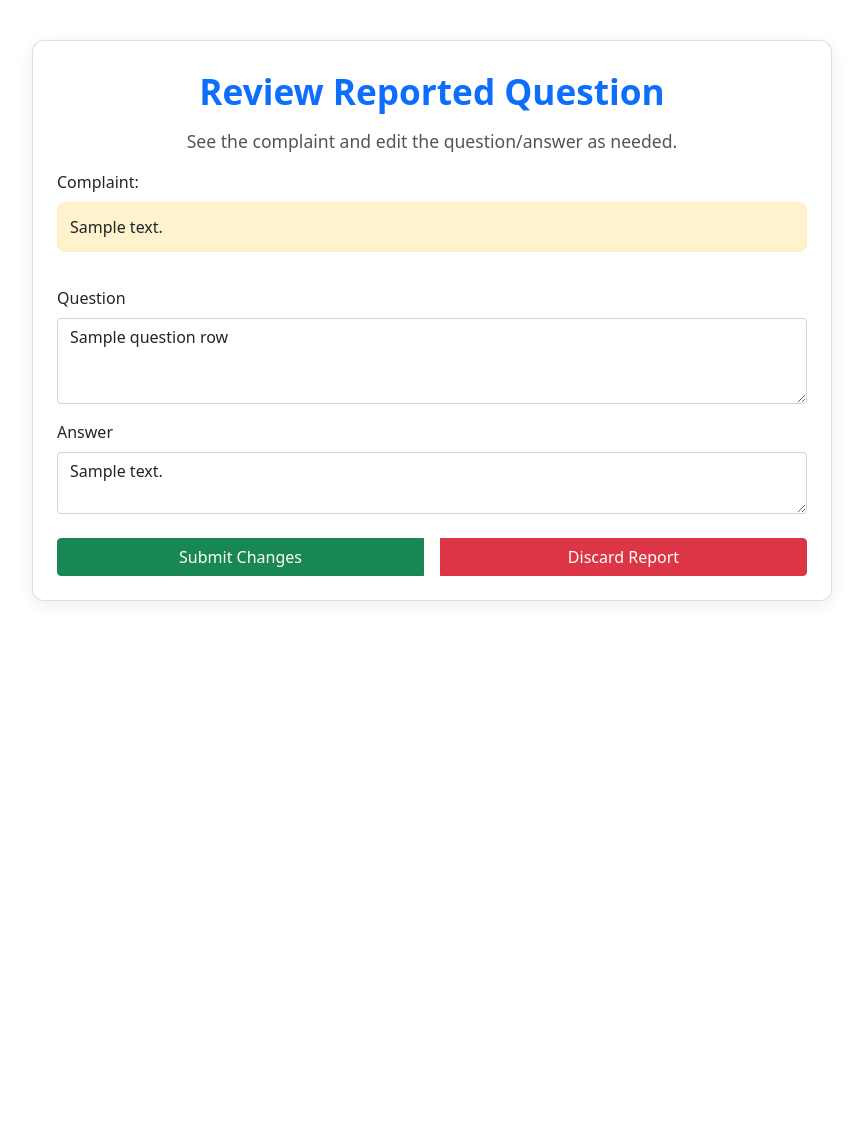
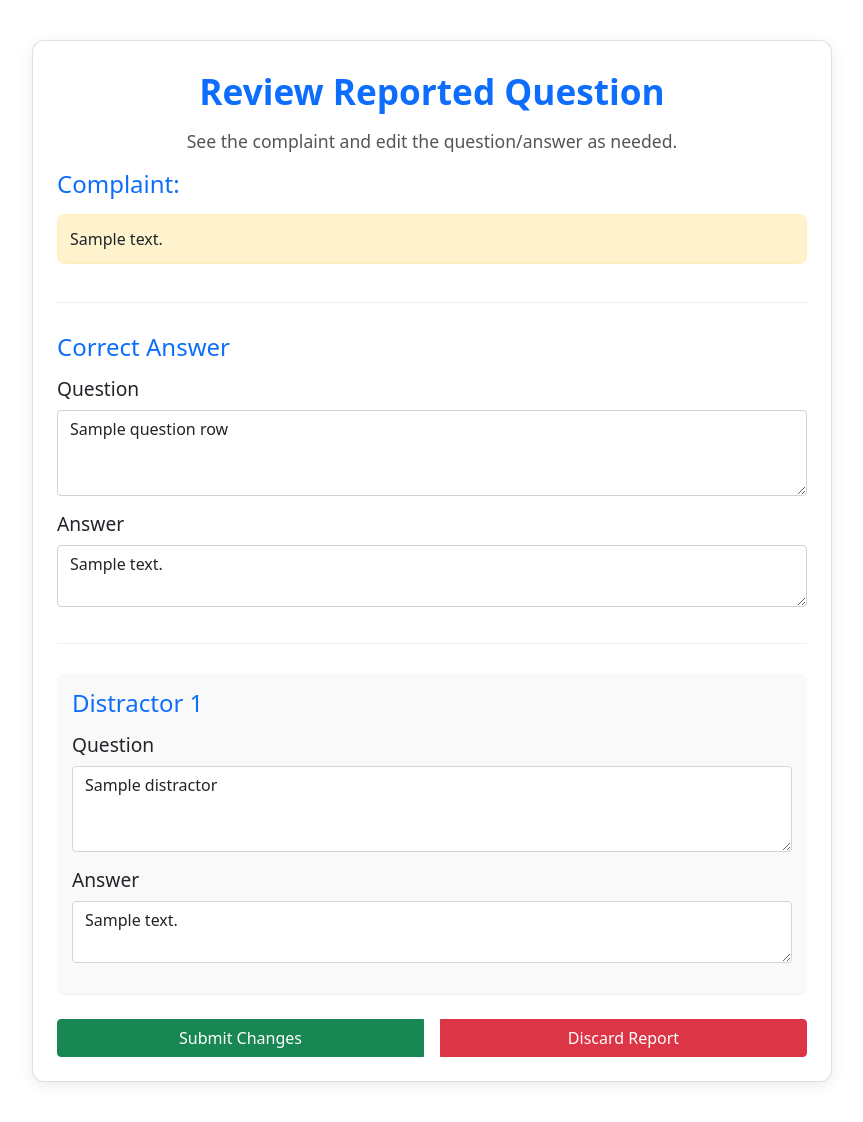
Before and after one commit to Joshua-Wilcox/Flashcards, a Flask app: template templates/admin_review_report.html in a window 1280 px wide. Shown: the part 80-1202 px from the top of the page, without its empty margins (208-1071 px from the left). Before the commit the page ends 682 px from the top, so only its background shows below. Run offline with Flask 3, Linux system fonts and the light colour scheme; the template is opened without the code that fills it: most values are stand-ins (such as "Sample title", 1, 10 or a date in 2020).

Commit message:
betterReporting

```diff
--- a/flashcardsite.py
+++ b/flashcardsite.py
@@ -506,12 +506,28 @@ def report_question():
     user = discord.fetch_user()
     question = request.args.get('question', '')
     answer = request.args.get('answer', '')
+    distractor_ids = request.args.get('distractor_ids', '')
     db = get_db()
     question_id = None
     if question:
         row = db.execute('SELECT id FROM questions WHERE question = ?', (question,)).fetchone()
         if row:
             question_id = row['id']
+
+    # Fetch distractor information if we have IDs
+    distractors = []
+    if distractor_ids:
+        distractor_id_list = distractor_ids.split(',')
+        for d_id in distractor_id_list:
+            if d_id and d_id != question_id:  # Skip the main question if it's in the list
+                d_row = db.execute('SELECT id, question, answer FROM questions WHERE id = ?', (d_id,)).fetchone()
+                if d_row:
+                    distractors.append({
+                        'id': d_row['id'],
+                        'question': d_row['question'],
+                        'answer': d_row['answer']
+                    })
+
     if request.method == 'POST':
         message = request.form.get('message', '')
         question_text = request.form.get('question_text', '')
@@ -521,14 +537,22 @@ def report_question():
             row = db.execute('SELECT id FROM questions WHERE question = ?', (question_text,)).fetchone()
             if row:
                 qid = row['id']
+
+        # Store distractors as JSON string
+        distractors_json = request.form.get('distractors_json', '[]')
+
         db.execute(
-            'INSERT INTO reported_questions (user_id, username, question, question_id, message, timestamp) VALUES (?, ?, ?, ?, ?, ?)',
-            (user.id, user.username, f"Q: {question_text}\nA: {answer_text}", qid, message, int(datetime.utcnow().timestamp()))
+            'INSERT INTO reported_questions (user_id, username, question, question_id, message, timestamp, distractors) VALUES (?, ?, ?, ?, ?, ?, ?)',
+            (user.id, user.username, f"Q: {question_text}\nA: {answer_text}", qid, message, int(datetime.utcnow().timestamp()), distractors_json)
         )
         db.commit()
         flash('Your report has been submitted!')
         return redirect(url_for('index'))
-    return render_template('report_question.html', question=question, answer=answer)
+
+    # Convert distractors to JSON for the form
+    distractors_json = json.dumps(distractors)
+
+    return render_template('report_question.html', question=question, answer=answer, distractors_json=distractors_json)
 
 @app.route('/edit_answer', methods=['POST'])
 def edit_answer():
@@ -883,30 +907,55 @@ def admin_review_report(report_id):
     if not report:
         flash('Report not found.')
         return redirect(url_for('admin_review_flashcards'))
+
     # Try to get the original question row
     question_row = None
     if report['question_id']:
         question_row = db.execute('SELECT * FROM questions WHERE id = ?', (report['question_id'],)).fetchone()
+
+    # Parse distractors from JSON
+    distractors = []
+    if report['distractors']:
+        try:
+            distractors = json.loads(report['distractors'])
+        except:
+            # Handle potential JSON parsing error
+            pass
+
     # If POST, handle update or discard
     if request.method == 'POST':
         action = request.form.get('action')
-        new_question = request.form.get('question', '').strip()
-        new_answer = request.form.get('answer', '').strip()
+
         if action == 'discard':
             db.execute('DELETE FROM reported_questions WHERE id = ?', (report_id,))
             db.commit()
             flash('Report discarded.')
             return redirect(url_for('admin_review_flashcards'))
         elif action == 'update':
-            if not question_row:
-                flash('Original question not found, cannot update.')
-                return redirect(url_for('admin_review_report', report_id=report_id))
-            db.execute('UPDATE questions SET question = ?, answer = ? WHERE id = ?', (new_question, new_answer, question_row['id']))
+            # Main question update
+            new_question = request.form.get('question', '').strip()
+            new_answer = request.form.get('answer', '').strip()
+
+            if question_row:
+                db.execute('UPDATE questions SET question = ?, answer = ? WHERE id = ?',
+                          (new_question, new_answer, question_row['id']))
+
+            # Distractor updates
+            for i in range(len(distractors)):
+                distractor_id = request.form.get(f'distractor_id_{i}', '')
+                distractor_question = request.form.get(f'distractor_question_{i}', '').strip()
+                distractor_answer = request.form.get(f'distractor_answer_{i}', '').strip()
+
+                if distractor_id:
+                    db.execute('UPDATE questions SET question = ?, answer = ? WHERE id = ?',
+                              (distractor_question, distractor_answer, distractor_id))
+
             db.execute('DELETE FROM reported_questions WHERE id = ?', (report_id,))
             db.commit()
-            flash('Question updated and report resolved.')
+            flash('Questions updated and report resolved.')
             return redirect(url_for('admin_review_flashcards'))
-    return render_template('admin_review_report.html', report=report, question_row=question_row)
+
+    return render_template('admin_review_report.html', report=report, question_row=question_row, distractors=distractors)
 
 @app.route('/admin_review_pdf_request/<int:request_id>', methods=['GET', 'POST'])
 def admin_review_pdf_request(request_id):
--- a/schema.sql
+++ b/schema.sql
@@ -90,6 +90,7 @@ CREATE TABLE IF NOT EXISTS reported_questions (
     question_id TEXT, -- reference to questions.id
     message TEXT,
     timestamp INTEGER,
+    distractors TEXT, -- JSON string containing distractor questions and answers
     FOREIGN KEY (user_id) REFERENCES user_stats(user_id),
     FOREIGN KEY (question_id) REFERENCES questions(id)
 );
--- a/templates/admin_review_report.html
+++ b/templates/admin_review_report.html
@@ -9,6 +9,10 @@
         .complaint-box { background: #fff3cd; border: 1px solid #ffeeba; border-radius: 8px; padding: 12px; margin-bottom: 18px; }
         .welcome-title { font-size: 2.2rem; font-weight: 700; color: #0d6efd; }
         .welcome-desc { font-size: 1.1rem; color: #555; margin-top: 10px; }
+        .question-section { margin-bottom: 30px; padding-bottom: 20px; border-bottom: 1px solid #eee; }
+        .question-section h2 { font-size: 1.5rem; margin-bottom: 15px; color: #0d6efd; }
+        .question-section h3 { font-size: 1.2rem; margin-bottom: 10px; color: #212529; }
+        .distractor-section { background: #f9f9f9; padding: 15px; border-radius: 8px; margin-bottom: 20px; }
         .navbar-nav .nav-link {
             border-radius: 999px !important;
             padding: 8px 22px !important;
@@ -49,19 +53,46 @@
                 <div class="welcome-title">Review Reported Question</div>
                 <div class="welcome-desc">See the complaint and edit the question/answer as needed.</div>
             </div>
-            <div class="mb-3">
-                <label class="form-label">Complaint:</label>
+
+            <div class="question-section">
+                <h2>Complaint:</h2>
                 <div class="complaint-box">{{ report['message'] or "No message provided." }}</div>
             </div>
+
             <form method="post" autocomplete="off">
-                <div class="mb-3">
-                    <label for="question" class="form-label">Question</label>
-                    <textarea class="form-control" id="question" name="question" rows="3" required>{{ question_row['question'] if question_row else report['question'] }}</textarea>
+                <!-- Main Question Section -->
+                <div class="question-section">
+                    <h2>Correct Answer</h2>
+
+                    <div class="mb-3">
+                        <h3>Question</h3>
+                        <textarea class="form-control" id="question" name="question" rows="3" required>{{ question_row['question'] if question_row else report['question'] }}</textarea>
+                    </div>
+
+                    <div class="mb-3">
+                        <h3>Answer</h3>
+                        <textarea class="form-control" id="answer" name="answer" rows="2" required>{{ question_row['answer'] if question_row else "" }}</textarea>
+                    </div>
                 </div>
-                <div class="mb-3">
-                    <label for="answer" class="form-label">Answer</label>
-                    <textarea class="form-control" id="answer" name="answer" rows="2" required>{{ question_row['answer'] if question_row else "" }}</textarea>
+
+                <!-- Distractor Questions Sections -->
+                {% for i in range(distractors|length) %}
+                <div class="question-section distractor-section">
+                    <h2>Distractor {{ i + 1 }}</h2>
+
+                    <div class="mb-3">
+                        <h3>Question</h3>
+                        <textarea class="form-control" name="distractor_question_{{ i }}" rows="3">{{ distractors[i]['question'] }}</textarea>
+                        <input type="hidden" name="distractor_id_{{ i }}" value="{{ distractors[i]['id'] }}">
+                    </div>
+
+                    <div class="mb-3">
+                        <h3>Answer</h3>
+                        <textarea class="form-control" name="distractor_answer_{{ i }}" rows="2">{{ distractors[i]['answer'] }}</textarea>
+                    </div>
                 </div>
+                {% endfor %}
+
                 <div class="btn-group d-flex justify-content-between mt-4">
                     <button type="submit" name="action" value="update" class="btn btn-success w-50 me-2">Submit Changes</button>
                     <button type="submit" name="action" value="discard" class="btn btn-danger w-50 ms-2">Discard Report</button>
--- a/templates/report_question.html
+++ b/templates/report_question.html
@@ -66,6 +66,7 @@
                         <label class="form-label">Answer:</label>
                         <div class="question-box">{{ answer }}</div>
                         <input type="hidden" name="answer_text" value="{{ answer }}">
+                        <input type="hidden" name="distractors_json" value="{{ distractors_json }}">
                     </div>
                     <div class="mb-3">
                         <label for="message" class="form-label">Describe the problem (optional):</label>
```
Also changed, not shown: templates/index.html (+14 -1 lines).
